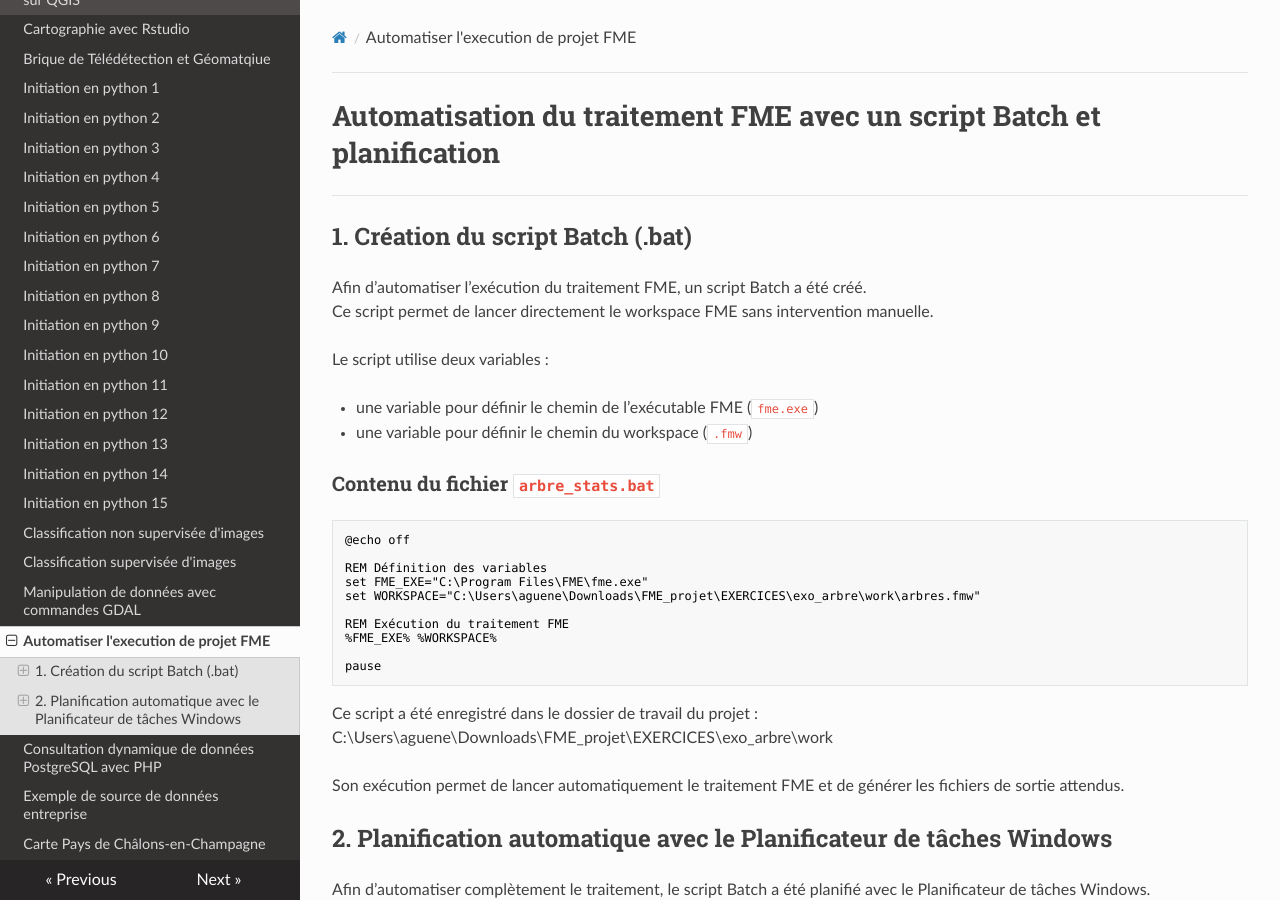
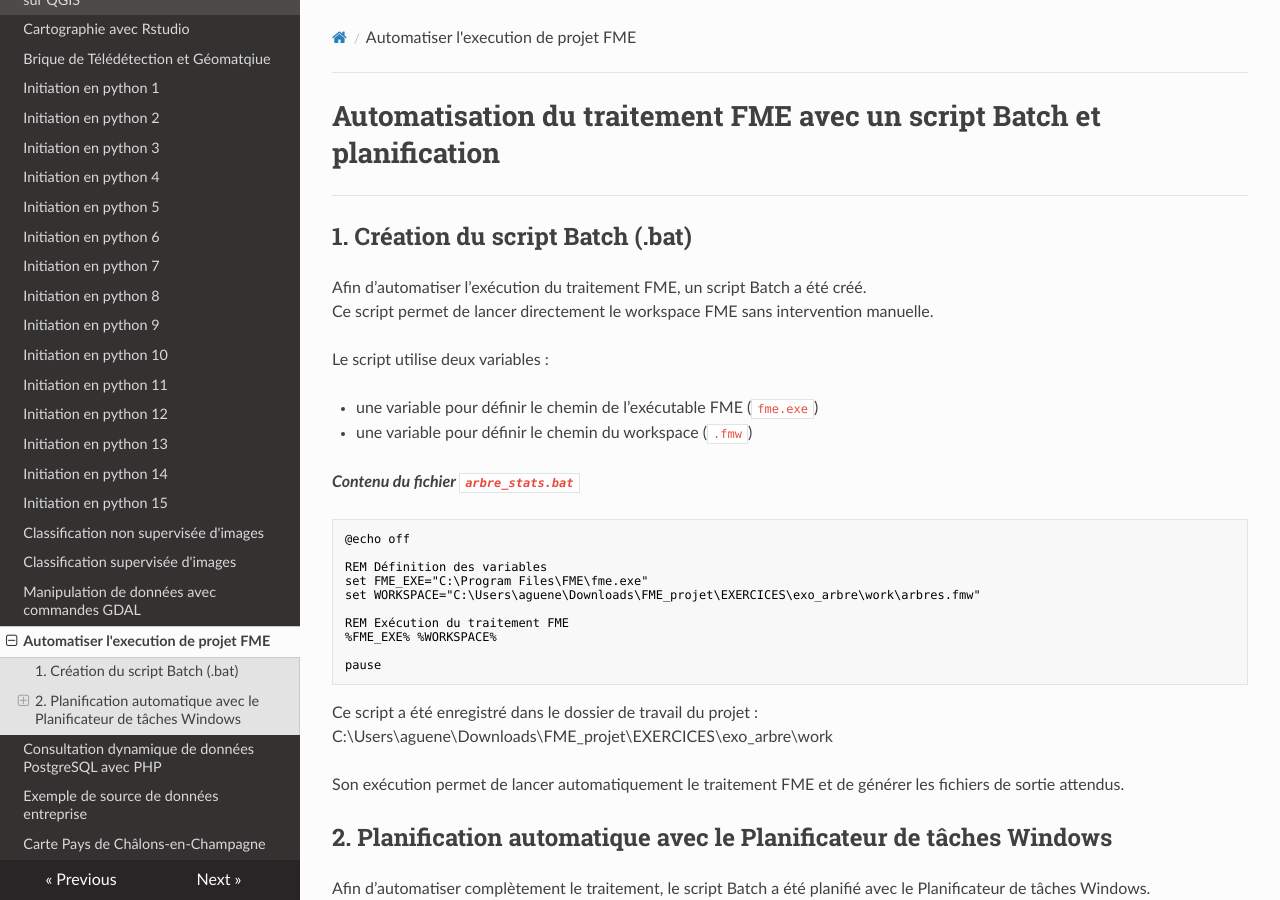
Before and after one commit to abdou123-guene/Site_de_documentation_geomatique, an MkDocs documentation site: the page built from docs/automatisaion_fme.md, in a window 1280 px wide and 900 px high. Built offline with MkDocs 1.6.1, drawn with Linux system fonts in a browser that asks for light colours; nearby versions of some CDN libraries.

````diff
--- a/docs/automatisaion_fme.md
+++ b/docs/automatisaion_fme.md
@@ -11,7 +11,7 @@ Le script utilise deux variables :
 - une variable pour définir le chemin de l’exécutable FME (`fme.exe`)
 - une variable pour définir le chemin du workspace (`.fmw`)
 
-### Contenu du fichier `arbre_stats.bat`
+***Contenu du fichier `arbre_stats.bat`***
 
 ```bat
 @echo off
````
